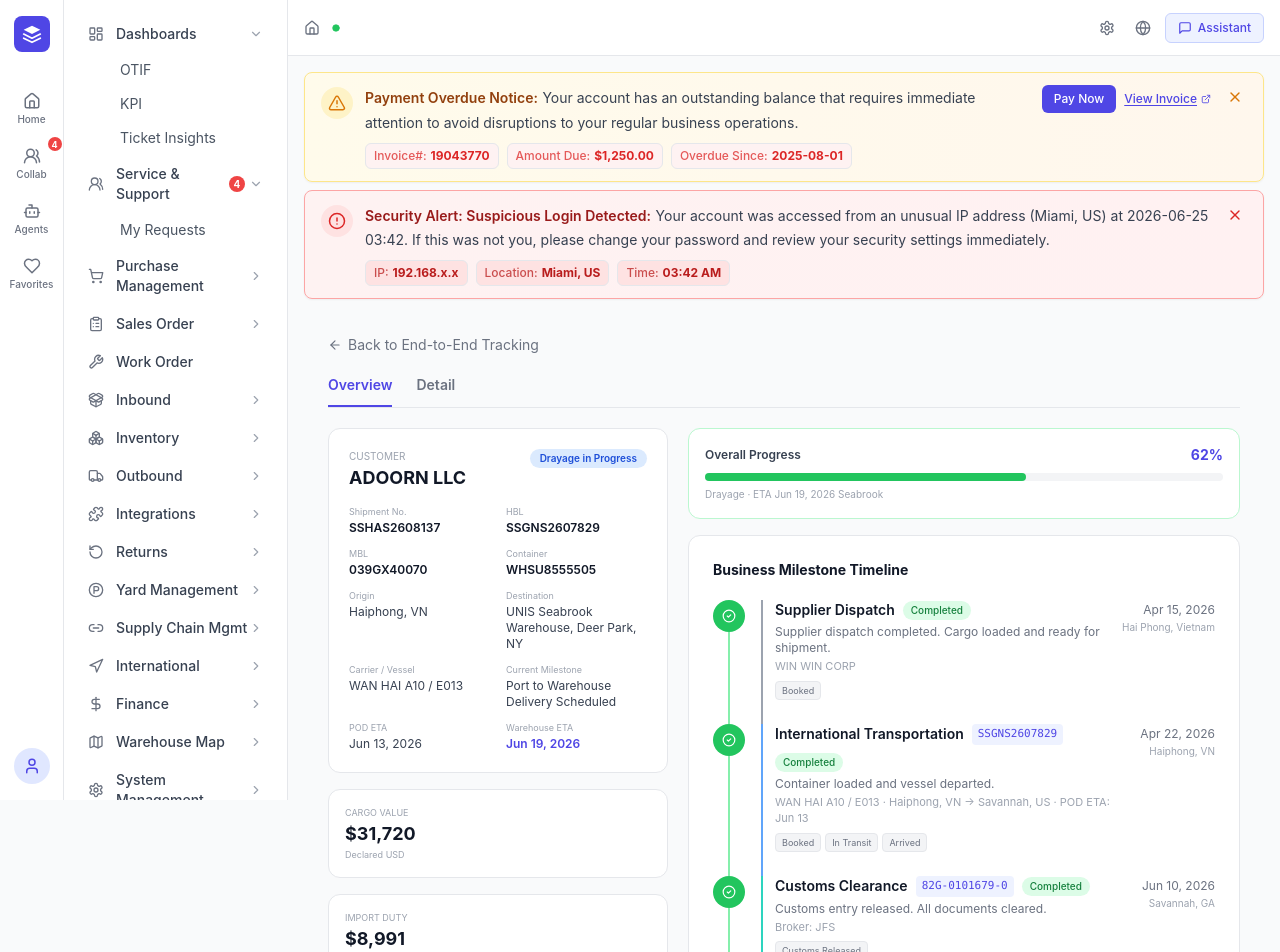
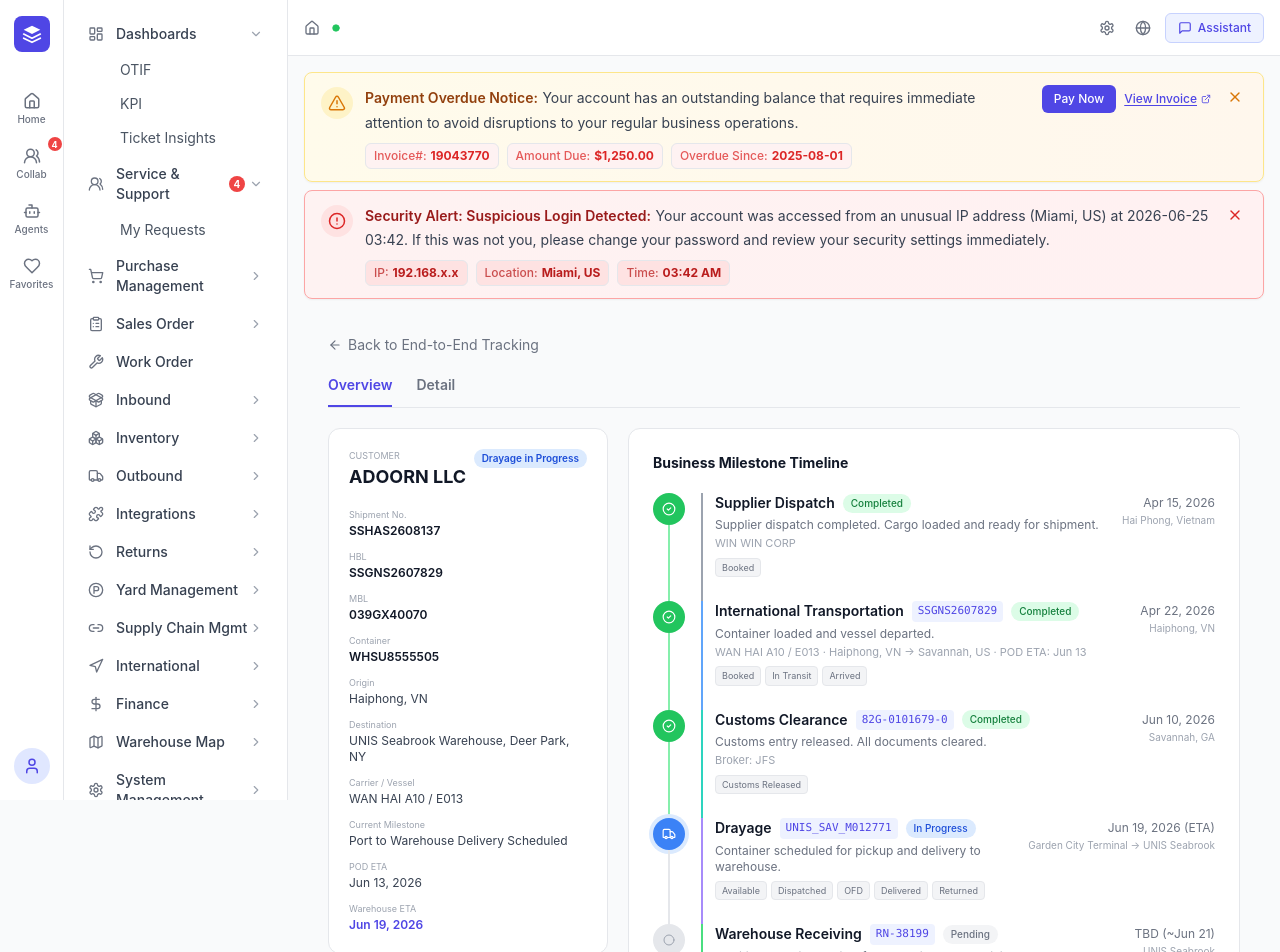
Before and after one commit to WYJade/CP-Announcement-management, a React (Vite) app: page /international/tracking/1 in a window 1280 px wide. Shown: the top 952 px of the page. Built offline with nearby package versions, Linux system fonts and the light colour scheme.

Commit message:
feat: left sidebar single-column info, right side timeline with sub-status nodes, progress in sidebar

```diff
--- a/src/components/International/IntlTrackingDetail.tsx
+++ b/src/components/International/IntlTrackingDetail.tsx
@@ -52,14 +52,14 @@
       {/* ═══ Tab 1: Overview (left: summary+stats, right: timeline) ═══ */}
       {activeTab === 'Overview' && (
         <div className="flex gap-5">
-          {/* Left: Summary + Stats */}
-          <div className="w-[340px] shrink-0 space-y-4">
+          {/* Left: Info sidebar - single column */}
+          <div className="w-[280px] shrink-0 space-y-4">
             <div className="bg-white border border-gray-200 rounded-xl p-5">
-              <div className="flex items-start justify-between mb-3">
-                <div><p className="text-[10px] text-gray-400 uppercase">Customer</p><h2 className="text-lg font-bold text-gray-900">{D.customer}</h2></div>
-                <span className="px-2.5 py-0.5 text-[10px] font-semibold bg-blue-100 text-blue-700 rounded-full">{D.status}</span>
+              <div className="flex items-start justify-between mb-4">
+                <div><p className="text-[9px] text-gray-400 uppercase">Customer</p><h2 className="text-lg font-bold text-gray-900">{D.customer}</h2></div>
+                <span className="px-2 py-0.5 text-[10px] font-semibold bg-blue-100 text-blue-700 rounded-full">{D.status}</span>
               </div>
-              <div className="grid grid-cols-2 gap-x-4 gap-y-2.5 text-xs">
+              <div className="space-y-2.5 text-xs">
                 <div><p className="text-[9px] text-gray-400">Shipment No.</p><p className="font-semibold text-gray-900">{D.shipmentNo}</p></div>
                 <div><p className="text-[9px] text-gray-400">HBL</p><p className="font-semibold text-gray-900">{D.hbl}</p></div>
                 <div><p className="text-[9px] text-gray-400">MBL</p><p className="font-semibold text-gray-900">{D.mbl}</p></div>
@@ -72,27 +72,18 @@
                 <div><p className="text-[9px] text-gray-400">Warehouse ETA</p><p className="font-semibold text-primary-600">{D.whEta}</p></div>
               </div>
             </div>
-            {/* Stats */}
             <div className="bg-white border border-gray-200 rounded-xl p-4"><p className="text-[9px] text-gray-400 uppercase">Cargo Value</p><p className="text-lg font-bold text-gray-900">$31,720</p><p className="text-[9px] text-gray-400">Declared USD</p></div>
             <div className="bg-white border border-gray-200 rounded-xl p-4"><p className="text-[9px] text-gray-400 uppercase">Import Duty</p><p className="text-lg font-bold text-gray-900">$8,991</p><p className="text-[9px] text-gray-400">Incl. Section 301</p></div>
             <div className="bg-white border border-gray-200 rounded-xl p-4"><p className="text-[9px] text-gray-400 uppercase">Weight / Volume</p><p className="text-lg font-bold text-gray-900">{D.totalWeight}</p><p className="text-[9px] text-gray-400">40HC &middot; {D.volume}</p></div>
+            <div className="bg-white border border-gray-200 rounded-xl p-4"><p className="text-[9px] text-gray-400 uppercase">Progress</p><p className="text-lg font-bold text-primary-600">{D.progress}%</p><div className="h-1.5 bg-gray-100 rounded-full mt-1"><div className="h-full bg-green-500 rounded-full" style={{width:`${D.progress}%`}} /></div><p className="text-[9px] text-gray-400 mt-1">Drayage &middot; ETA {D.whEta} Seabrook</p></div>
           </div>
 
-          {/* Right: Progress bar + Business Milestone Timeline */}
+          {/* Right: Business Milestone Timeline */}
           <div className="flex-1">
-            {/* Progress bar at top */}
-            <div className="bg-white border border-green-200 rounded-xl p-4 mb-4">
-              <div className="flex items-center justify-between mb-2">
-                <p className="text-xs font-semibold text-gray-700">Overall Progress</p>
-                <p className="text-sm font-bold text-primary-600">{D.progress}%</p>
+            <div className="bg-white border border-gray-200 rounded-xl p-6">
+              <div className="flex items-center justify-between mb-5">
+                <h3 className="text-sm font-bold text-gray-900">Business Milestone Timeline</h3>
               </div>
-              <div className="h-2 bg-gray-100 rounded-full"><div className="h-full bg-green-500 rounded-full" style={{width:`${D.progress}%`}} /></div>
-              <p className="text-[10px] text-gray-400 mt-1.5">Drayage &middot; ETA {D.whEta} Seabrook</p>
-            </div>
-
-            {/* Timeline with sub-statuses mapped to phases */}
-            <div className="bg-white border border-gray-200 rounded-xl p-6">
-              <h3 className="text-sm font-bold text-gray-900 mb-5">Business Milestone Timeline</h3>
               {[
                 { stage: 'Supplier Dispatch', id: '', status: 'done', date: 'Apr 15, 2026', location: 'Hai Phong, Vietnam', desc: 'Supplier dispatch completed. Cargo loaded and ready for shipment.', sub: 'WIN WIN CORP', phaseColor: 'border-l-gray-400', statuses: ['Booked'] },
                 { stage: 'International Transportation', id: 'SSGNS2607829', status: 'done', date: 'Apr 22, 2026', location: 'Haiphong, VN', desc: 'Container loaded and vessel departed.', sub: 'WAN HAI A10 / E013 \u00b7 Haiphong, VN \u2192 Savannah, US \u00b7 POD ETA: Jun 13', phaseColor: 'border-l-blue-400', statuses: ['Booked', 'In Transit', 'Arrived'] },
```
